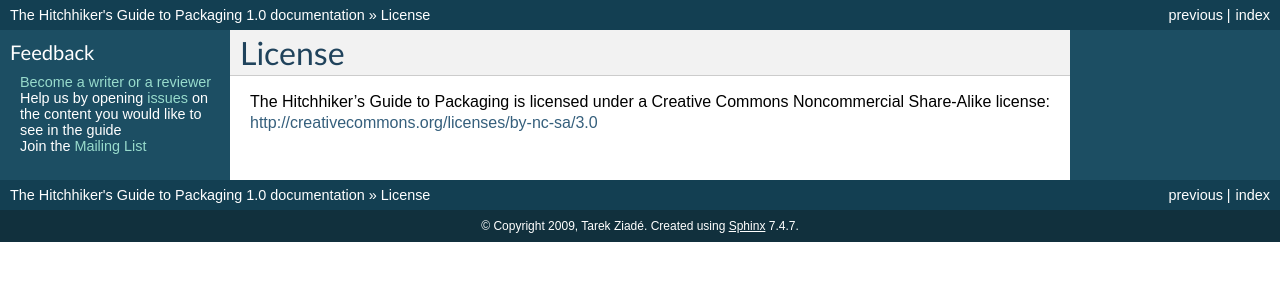
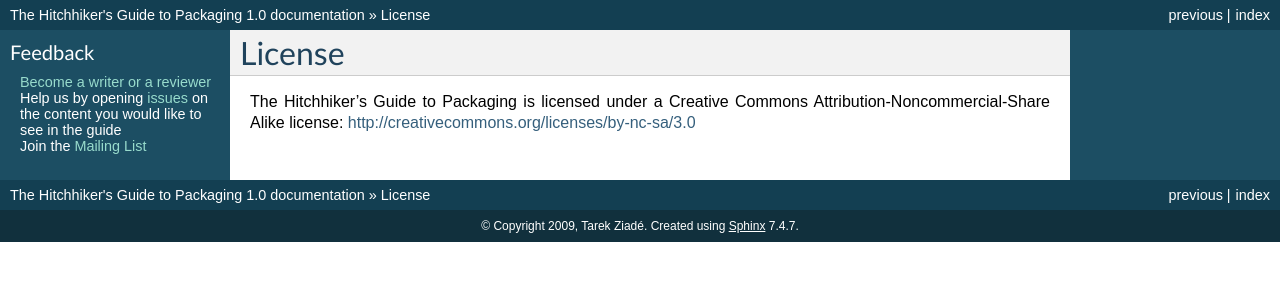
Before and after one commit to pypa/packaging.python.org, a Sphinx documentation site: the page built from source/license.txt, in a window 1280 px wide. Shown: the top 300 px of the page. Built offline with Sphinx 7.4.7, drawn with Linux system fonts in a browser that asks for light colours.

```diff
--- a/source/index.txt
+++ b/source/index.txt
@@ -4,7 +4,7 @@
 Contents:
 
 .. toctree::
-   :maxdepth: 1
+   :maxdepth: 2
 
    introduction.txt
    installation.txt
--- a/source/license.txt
+++ b/source/license.txt
@@ -2,6 +2,4 @@
 License
 =======
 
-The Hitchhiker's Guide to Packaging is licensed under a Creative
-Commons Noncommercial Share-Alike license:
-http://creativecommons.org/licenses/by-nc-sa/3.0
+The Hitchhiker's Guide to Packaging is licensed under a Creative Commons Attribution-Noncommercial-Share Alike license: http://creativecommons.org/licenses/by-nc-sa/3.0
```
